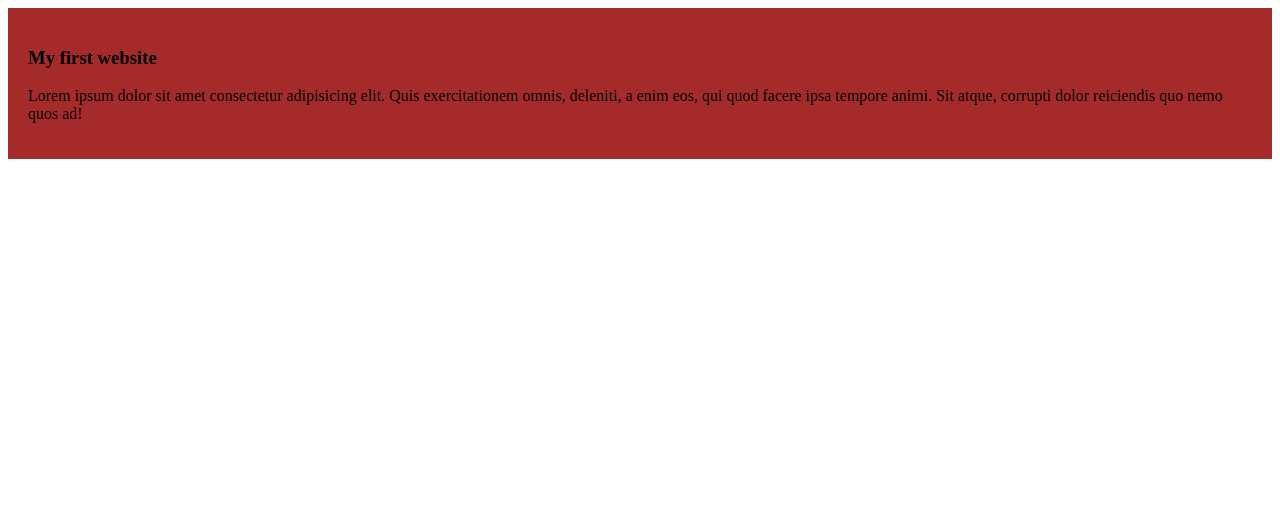
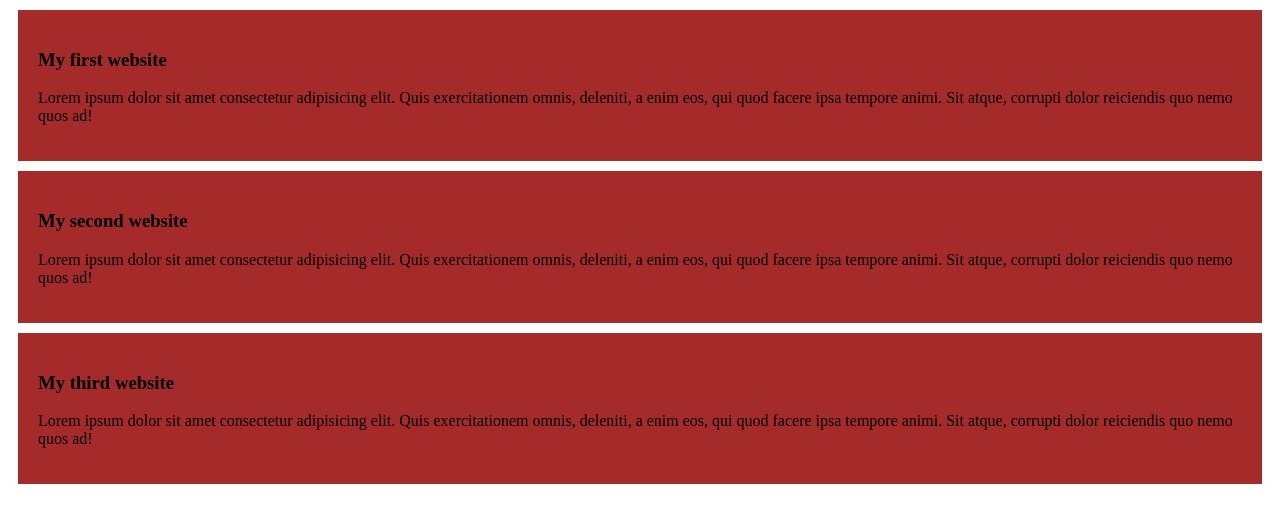
Before and after one commit to rubaiyatraiyan/My-simple-website, a plain HTML site: page index.html in a window 1280 px wide. Drawn offline with Linux system fonts and the light colour scheme.

Commit message:
add the second and third blog

```diff
--- a/Styles/Blog.css
+++ b/Styles/Blog.css
@@ -1,2 +1,3 @@
 div{background-color: brown;
-padding: 20px;}
+padding: 20px;
+margin: 10px;}
--- a/index.html
+++ b/index.html
@@ -10,5 +10,11 @@
     <div><h3>My first website</h3>
     <p>Lorem ipsum dolor sit amet consectetur adipisicing elit. Quis exercitationem omnis, deleniti, a enim eos, qui quod facere ipsa tempore animi. Sit atque, corrupti dolor reiciendis quo nemo quos ad!</p>
     </div>
+    <div><h3>My second website</h3>
+    <p>Lorem ipsum dolor sit amet consectetur adipisicing elit. Quis exercitationem omnis, deleniti, a enim eos, qui quod facere ipsa tempore animi. Sit atque, corrupti dolor reiciendis quo nemo quos ad!</p>
+    </div>
+    <div><h3>My third website</h3>
+    <p>Lorem ipsum dolor sit amet consectetur adipisicing elit. Quis exercitationem omnis, deleniti, a enim eos, qui quod facere ipsa tempore animi. Sit atque, corrupti dolor reiciendis quo nemo quos ad!</p>
+    </div>
 </body>
 </html>
```
